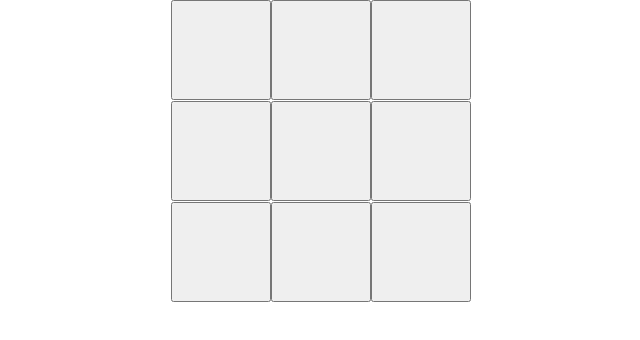
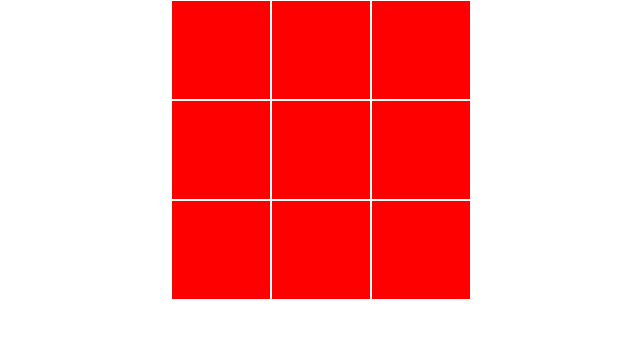
Before and after one commit to Razvul/x-si-0-react, a React (Create React App) app: page / in a window 1280 px wide. Shown: the top 340 px of the page, without its empty margins (319-959 px from the left). Built offline with nearby package versions, Linux system fonts and the light colour scheme.

Commit message:
Am facut Lifting State Up

```diff
--- a/src/App.css
+++ b/src/App.css
@@ -1,5 +1,11 @@
+*{
+  box-sizing: border-box;
+  margin: 0;
+  padding: 0;
+}
 .App {
   text-align: center;
   width: auto;
   margin: auto;
+  display: flex;
 }
--- a/src/components/Patrat.css
+++ b/src/components/Patrat.css
@@ -1,7 +1,19 @@
-button {
+* {
+  box-sizing: border-box;
+  margin: 0;
+  padding: 0;
+}
+
+.patrat {
   width: 100px;
   height: 100px;
   color: green;
   font-weight: bold;
-  font-size: 20px;
+  font-size: 40px;
+  background-color: red;
+  text-align: center;
+  border: 1px solid white;
+  display: flex;
+  align-items: center;
+  justify-content: center;
 }/*# sourceMappingURL=Patrat.css.map */
--- a/src/components/Patrat.jsx
+++ b/src/components/Patrat.jsx
@@ -2,13 +2,8 @@
 import './Patrat.css'
 import { useState } from 'react'
 
-export default function Patrat({ text }) {
-    const [value, setValue] = useState(null)
-
-    function handleClick() {
-        setValue('X')
-    }
+export default function Patrat({ text, onSquareClick }) {
     return (
-        <button className='patrat' onClick={handleClick}>{value}</button>
+        <div className='patrat' onClick={onSquareClick}>{text}</div>
     )
 }
--- a/src/components/Patrat.scss
+++ b/src/components/Patrat.scss
@@ -1,7 +1,18 @@
-button{
+*{
+    box-sizing: border-box;
+    margin: 0;
+    padding: 0;
+}
+.patrat{
     width: 100px;
     height: 100px;
     color: green;
     font-weight: bold;
-    font-size: 20px;
+    font-size: 40px;
+    background-color: red;
+    text-align: center;
+    border: 1px solid white;
+    display: flex;
+    align-items: center;
+    justify-content: center;
 }
--- a/src/components/Tabla.css
+++ b/src/components/Tabla.css
@@ -1,11 +1,19 @@
+*{
+    box-sizing: border-box;
+    margin: 0;
+    padding: 0;
+}
 .tabla{
     display: flex;
     flex-direction: column;
-    width: auto;
+    width: 100%;
+    height: 100%;
     margin: auto;
+    align-items: center;
 }
 .rand{
+    margin: auto;
     width: auto;
-    margin: auto;
     height: auto;
+    display: flex;
 }
--- a/src/components/Tabla.jsx
+++ b/src/components/Tabla.jsx
@@ -1,25 +1,32 @@
-import React from 'react'
+import React, { useState } from 'react'
 import Patrat from './Patrat.jsx'
 import './Tabla.css'
 
 export default function Tabla() {
+    const [patrate, setPatrate] = useState(Array(9).fill(null))
+
+    function handleClick() {
+        const nextPatrate = patrate.slice()
+        nextPatrate[0]='X'
+        setPatrate(nextPatrate)
+    }
 
     return (
         <div className='tabla'>
             <div className='rand'>
-                <Patrat  />
-                <Patrat  />
-                <Patrat  />
+                <Patrat value={patrate[0]} onSquareClick={handleClick} />
+                <Patrat value={patrate[1]} onSquareClick={handleClick} />
+                <Patrat value={patrate[2]} onSquareClick={handleClick} />
             </div>
             <div className='rand'>
-                <Patrat  />
-                <Patrat  />
-                <Patrat  />
+                <Patrat value={patrate[3]} onSquareClick={handleClick} />
+                <Patrat value={patrate[4]} onSquareClick={handleClick} />
+                <Patrat value={patrate[5]} onSquareClick={handleClick} />
             </div>
             <div className='rand'>
-                <Patrat  />
-                <Patrat  />
-                <Patrat  />
+                <Patrat value={patrate[6]} onSquareClick={handleClick} />
+                <Patrat value={patrate[7]} onSquareClick={handleClick} />
+                <Patrat value={patrate[8]} onSquareClick={handleClick} />
             </div>
         </div>
     )
```
Also changed, not shown: 1 other file (tests, documents, lock files or other folders).
